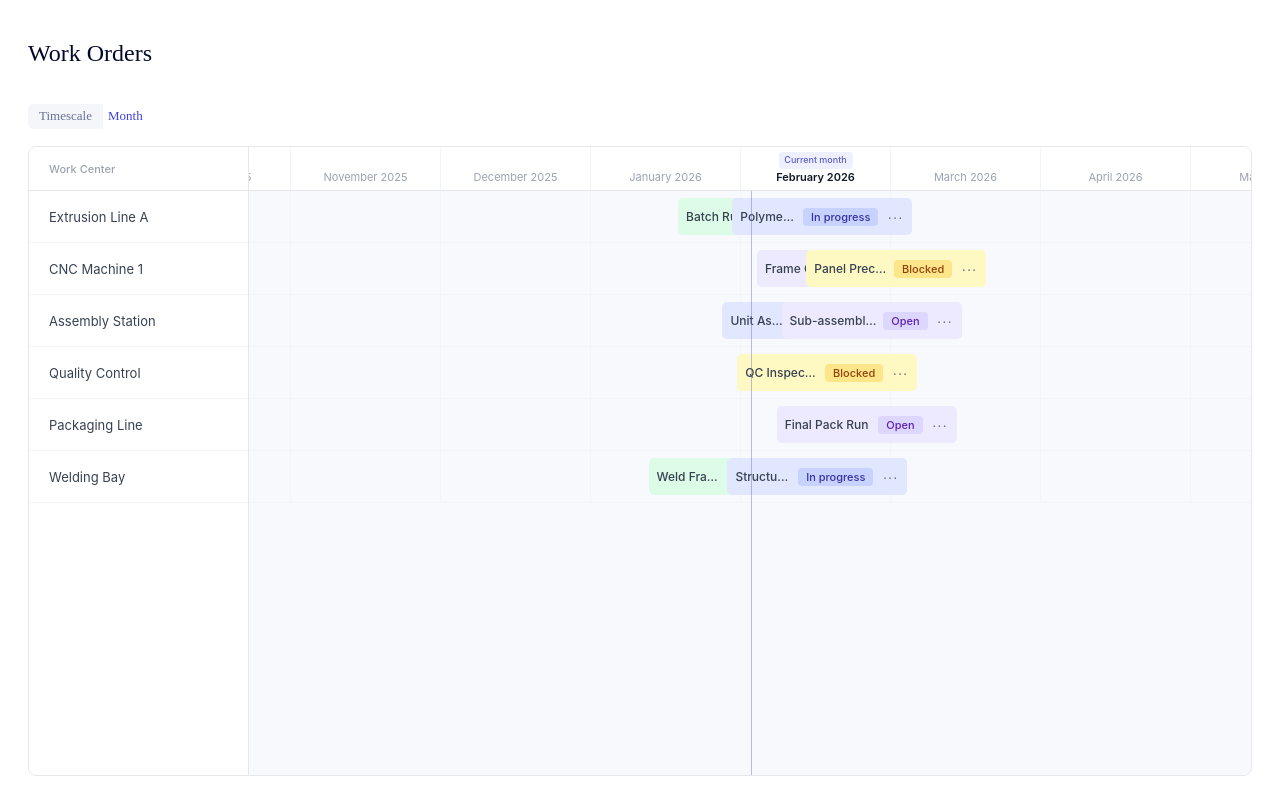
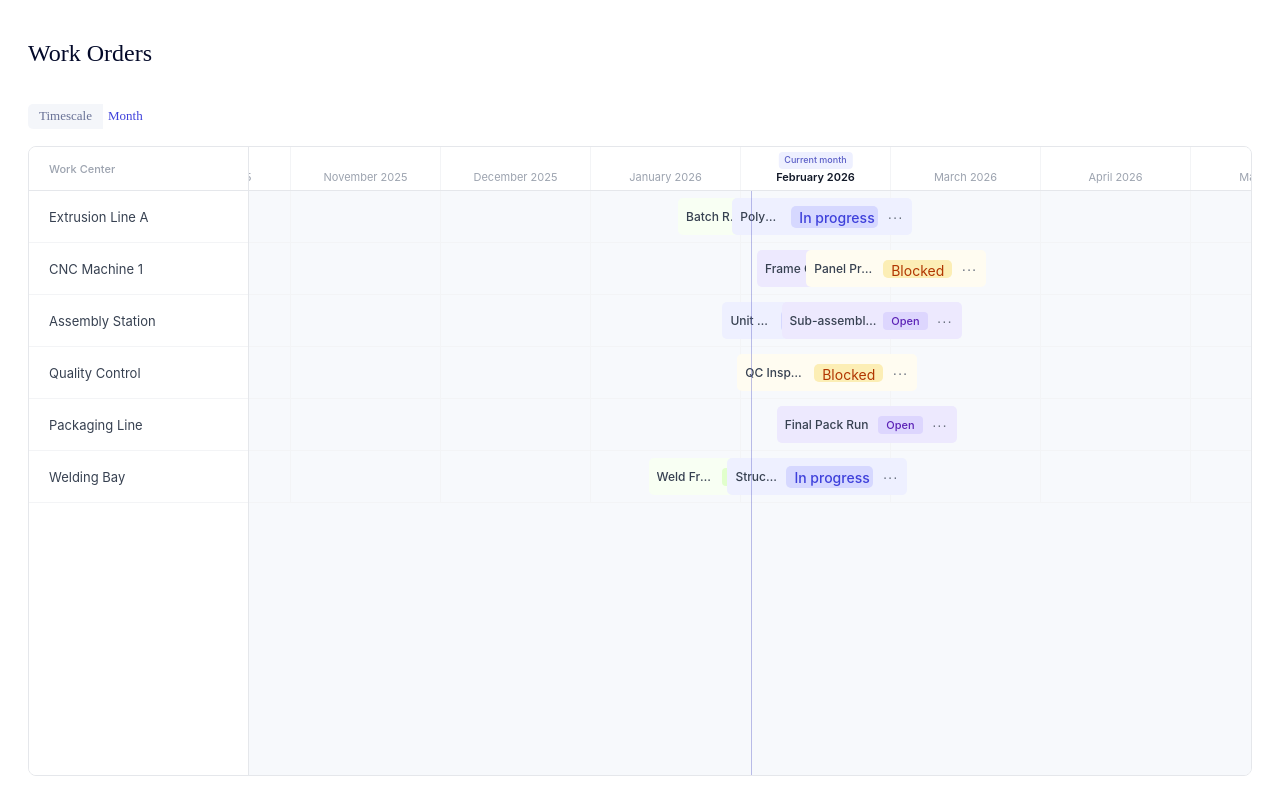
Before and after one commit to ameenrasheed97-ai/work-order-schedule, an Angular app in the folder angular-app/: page / in a window 1280 px wide. Built offline with nearby package versions, Linux system fonts and the light colour scheme; a web font is replaced by a local one.

Commit message:
feat: update status colors and styles for better visual distinction in timeline rows

```diff
--- a/angular-app/src/app/components/timeline/timeline.component.scss
+++ b/angular-app/src/app/components/timeline/timeline.component.scss
@@ -334,9 +334,12 @@ background-color: rgba(247, 249, 252, 1);
   &:hover { filter: brightness(0.96); }
 
   &.status-open        { background: #ede9fe; }
-  &.status-in-progress { background: #e0e7ff; }
-  &.status-complete    { background: #dcfce7; }
-  &.status-blocked     { background: #fef9c3; }
+  &.status-in-progress {
+    background-color: rgba(238, 240, 255, 1);
+
+  }
+  &.status-complete    { background: rgba(248, 255, 243, 1); }
+  &.status-blocked     { background: rgba(255, 252, 241, 1); }
 }
 
 .bar-name {
@@ -359,9 +362,32 @@ background-color: rgba(247, 249, 252, 1);
   flex-shrink: 0;
 
   .status-open &        { background: #ddd6fe; color: #5b21b6; }
-  .status-in-progress & { background: #c7d2fe; color: #3730a3; }
-  .status-complete &    { background: #bbf7d0; color: #15803d; }
-  .status-blocked &     { background: #fde68a; color: #92400e; }
+  .status-in-progress & {
+    width: 87px;
+    height: 22px;
+    border-radius: 5px;
+    background-color: rgba(214, 216, 255, 1);
+    color: rgba(62, 64, 219, 1);
+    padding-top: 3px;
+    font-size: 14px;;
+
+  }
+  .status-complete & {
+    width: 73px;
+    height: 18px;
+    color: rgba(8, 162, 104, 1);
+    font-size: 14px;
+    font-weight: 400;
+    background-color: rgba(225, 255, 204, 1);
+  }
+  .status-blocked & {
+    border-radius: 5px;
+    height: 18px;
+    color: rgba(177, 54, 0, 1);
+    font-size: 14px;
+    font-weight: 400;
+    background-color: rgba(252, 238, 181, 1);
+  }
 }
 
 .narrow .bar-badge { display: none; }
```
